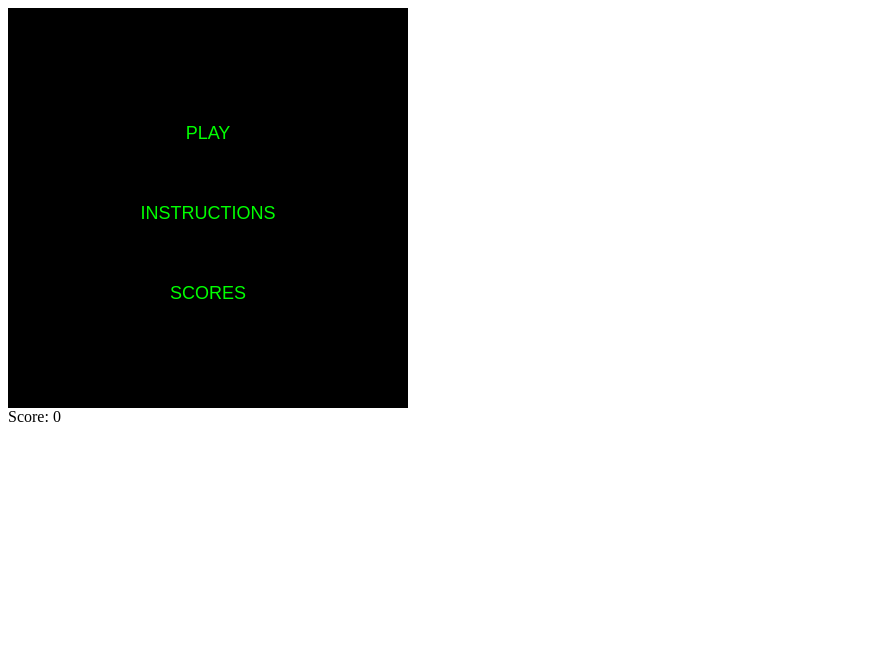
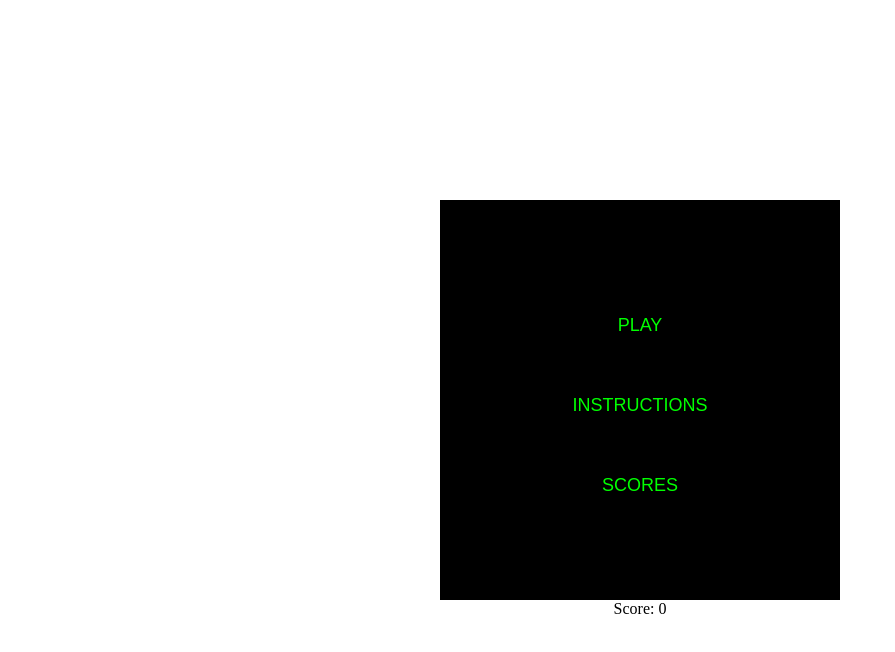
Before and after one commit to kris-bond/snake-js, a plain HTML site: page docs/index.html in a window 1280 px wide. Shown: the whole page, without its empty margins (0-895 px from the left). Drawn offline with Linux system fonts and the light colour scheme.

Commit message:
layout update

```diff
--- a/docs/index.css
+++ b/docs/index.css
@@ -1,8 +1,20 @@
+body {
+  display: flex;
+  justify-content: center;
+  align-items: center;
+  flex-direction: column;
+}
+
 .container{
-    position: relative;
+    position: fixed;
     width: 400px;
     height: 400px;
     background-color: black;
+}
+
+.scoreboard {
+  position: absolute;
+  top: 75%;
 }
 
 #gc {
--- a/docs/index.html
+++ b/docs/index.html
@@ -4,6 +4,7 @@
     <link rel="icon" type="image/x-icon" href="../images/favicon.ico">
 </head>
 
+<body>
 <div class="container">
     <canvas id="gc" width="400" height="400"></canvas>
 
@@ -32,7 +33,6 @@
     </div>
 </div>
 <div class="scoreboard"> Score:  <span class="score"> 0 </span> </div>
-
-
+</body>
 
 <script type="text/javascript" src="main.js"></script>
```
Lines whose indentation alone changed are shown as unchanged.
